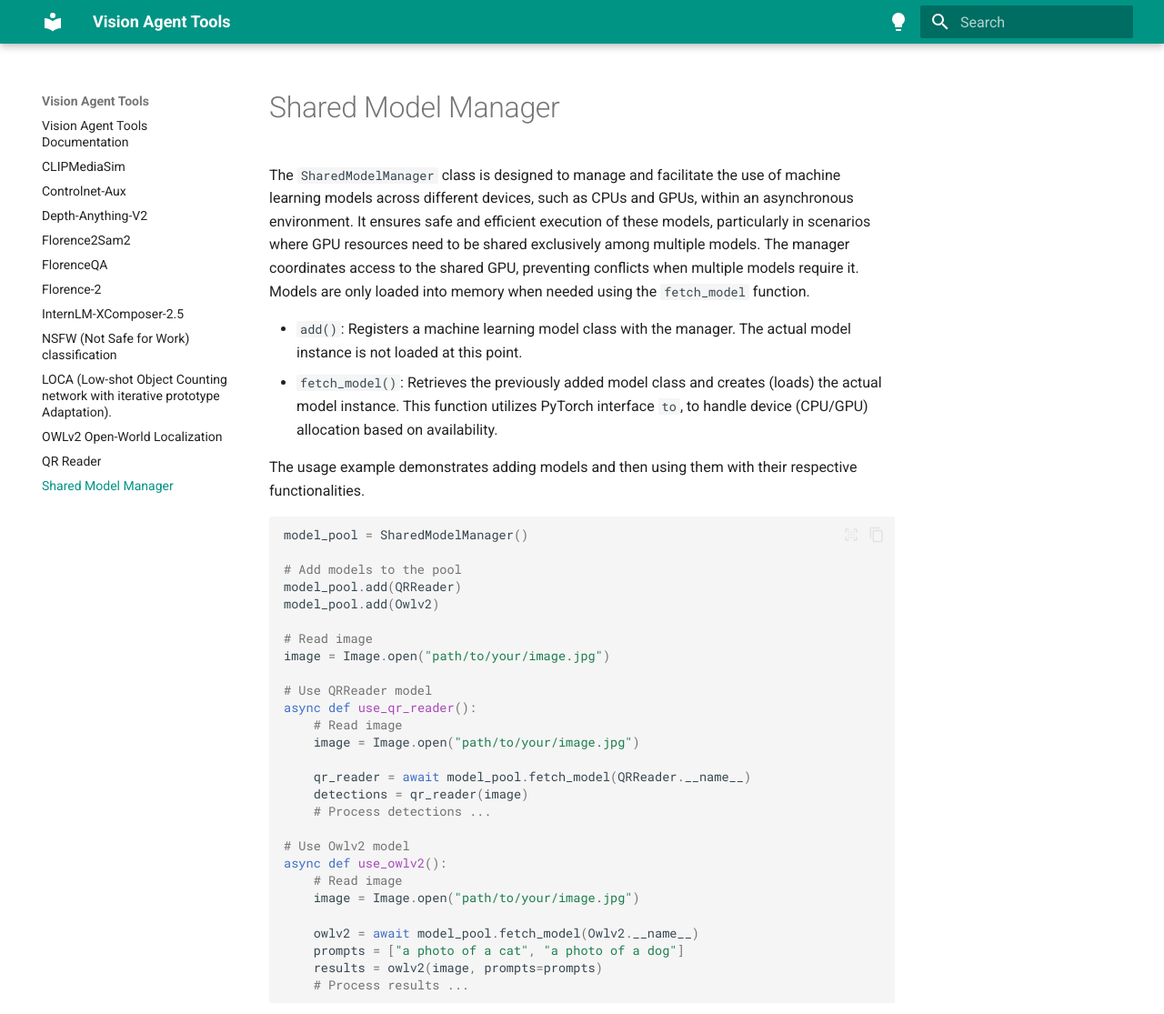
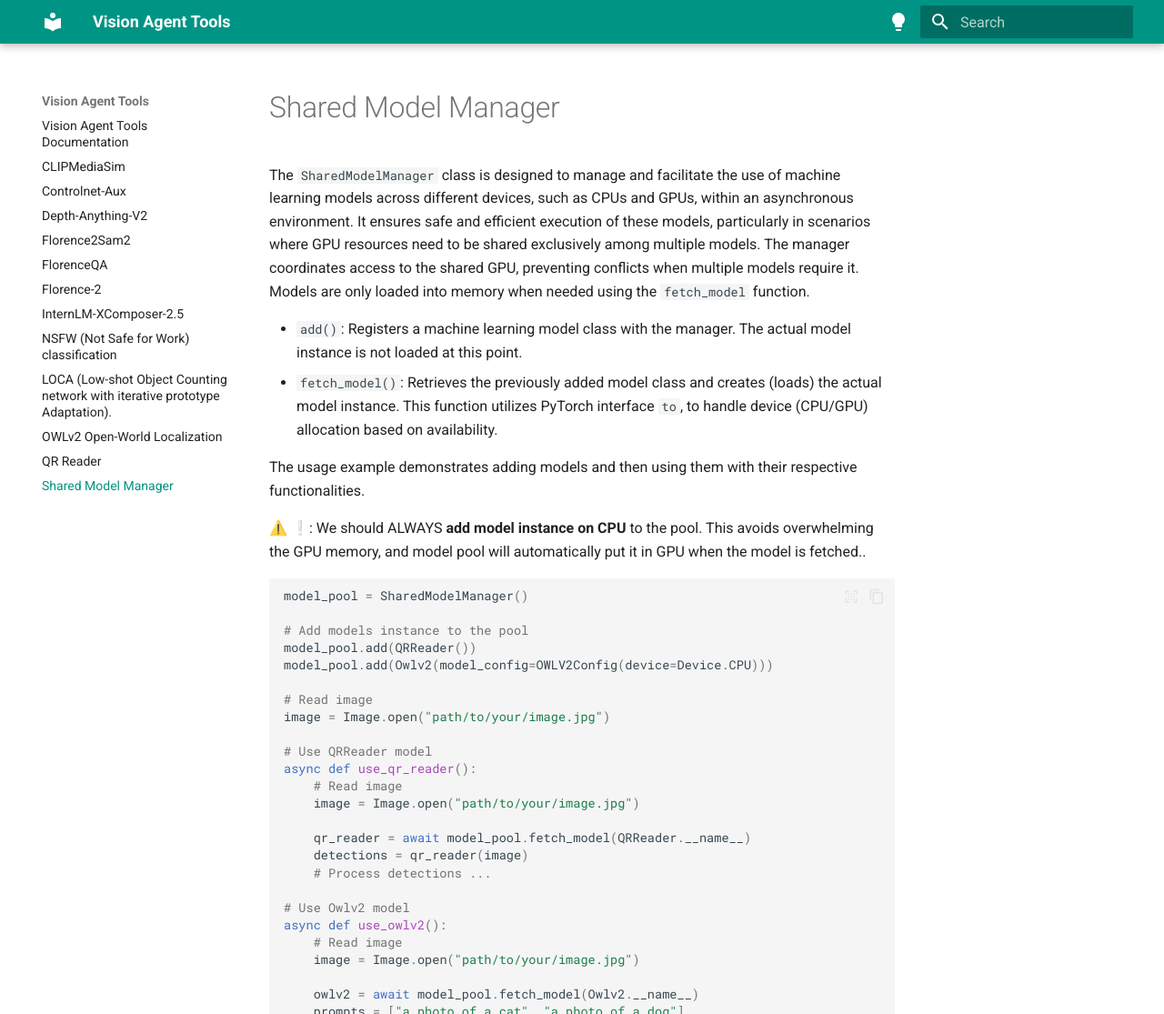
Before and after one commit to landing-ai/vision-agent-tools, an MkDocs documentation site: the page built from docs/shared_model_manager.md, in a window 1280 px wide and 1355 px high, cut to the strip 0-1115 px from the top of the window. Shown: the whole strip at 91% size. Built offline with MkDocs 1.6.1 and Material for MkDocs 9.7.7, drawn with Linux system fonts in a browser that asks for light colours.

Commit message:
feat: standardize to use CPU for pooling (#67)

````diff
--- a/docs/shared_model_manager.md
+++ b/docs/shared_model_manager.md
@@ -11,13 +11,15 @@ Models are only loaded into memory when needed using the `fetch_model` function.
 
 The usage example demonstrates adding models and then using them with their respective functionalities.
 
+⚠️ ❕: We should ALWAYS **add model instance on CPU** to the pool. This avoids overwhelming the GPU memory, and model pool will automatically put it in GPU when the model is fetched..
+
 
 ```python
 model_pool = SharedModelManager()
 
-# Add models to the pool
-model_pool.add(QRReader)
-model_pool.add(Owlv2)
+# Add models instance to the pool
+model_pool.add(QRReader())
+model_pool.add(Owlv2(model_config=OWLV2Config(device=Device.CPU)))
 
 # Read image
 image = Image.open("path/to/your/image.jpg")
````
Also changed, not shown: 2 other files.
